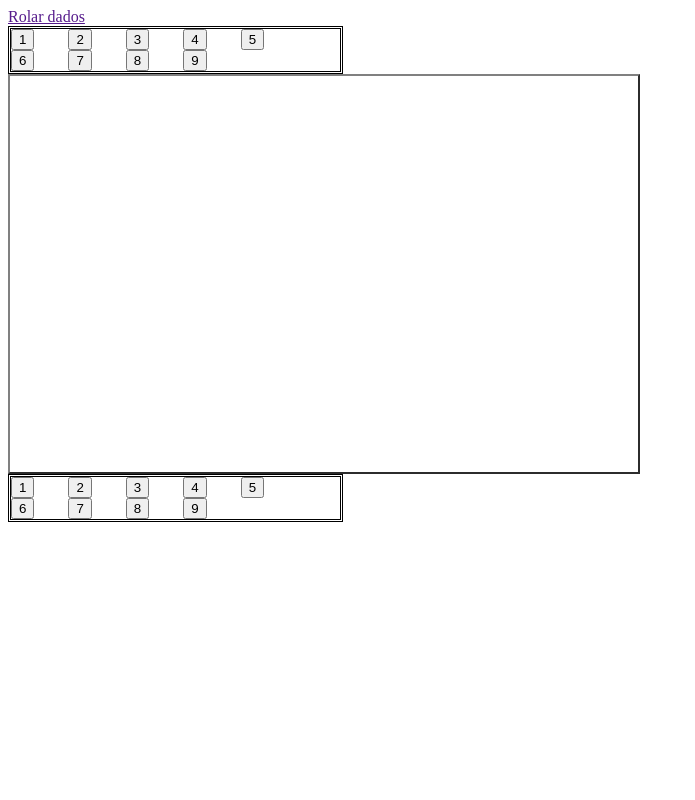
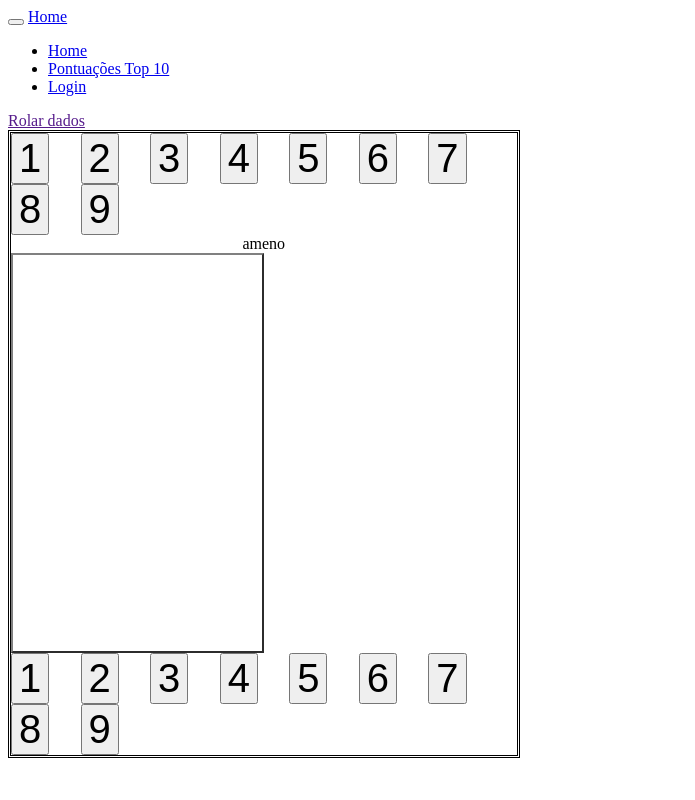
Before and after one commit to Serjux/PSI-PWS-PL1-C_2190710_2190752_2190749, a PHP site: the page made by App/webapp/view/game/tabuleiro.phtml in a window 1280 px wide. Shown: the whole page, without its empty margins (0-695 px from the left). Run offline with PHP 8.4, Linux system fonts and the light colour scheme; the template is opened without the code that fills it, so the values that code supplies are empty.

Commit message:
Design basico, facilitando a utilização do jogo.

```diff
--- a/App/webapp/model/Tabuleiro.php
+++ b/App/webapp/model/Tabuleiro.php
@@ -5,7 +5,7 @@
 {
     private $dado;
     public $resultadoDado1, $resultadoDado2;
-    public $numerosBloqueioP1, $numeroBloqueioP2;
+    public $numerosBloqueioP1, $numerosBloqueioP2;
 
     public function __construct() {
         $this->dado = new Dado();
--- a/App/webapp/view/game/tabuleiro.phtml
+++ b/App/webapp/view/game/tabuleiro.phtml
@@ -2,19 +2,10 @@
 
 use ArmoredCore\WebObjects\Data;
 use ArmoredCore\WebObjects\URL;
-
+\ArmoredCore\WebObjects\Layout::includeLayout('header');
 $engine = Data::get('ge');
 ?>
-<!doctype html>
-<html lang="pt">
-<head>
-    <meta charset="UTF-8">
-    <meta name="viewport"
-          content="width=device-width, user-scalable=no, initial-scale=1.0, maximum-scale=1.0, minimum-scale=1.0">
-    <meta http-equiv="X-UA-Compatible" content="ie=edge">
-    <title>Document</title>
-</head>
-<body>
+
 <?php
 if ($engine->getEstadoJogo() == 1) { ?>
     <a href="<?= URL::toRoute('jogo/rolardados') ?>">Rolar dados</a>
@@ -23,30 +14,53 @@
     echo $engine->tabuleiro->resultadoDado1 . ' + ' . $engine->tabuleiro->resultadoDado2;
 }
 ?>
-<div style="border: double; width: 26%">
-    <button class="b_numero" style="margin-right: 30px"> 1</button>
-    <button class="b_numero" style="margin-right: 30px"> 2</button>
-    <button class="b_numero" style="margin-right: 30px"> 3</button>
-    <button class="b_numero" style="margin-right: 30px"> 4</button>
-    <button class="b_numero" style="margin-right: 30px"> 5</button>
-    <button class="b_numero" style="margin-right: 30px"> 6</button>
-    <button class="b_numero" style="margin-right: 30px"> 7</button>
-    <button class="b_numero" style="margin-right: 30px"> 8</button>
-    <button class="b_numero"> 9</button>
+
+<div style="border: double; width: 40%">
+
+        <button class="b_numero" style="margin-right: 5.4%; font-size: 40px "> 1</button>
+
+        <button class="b_numero" style="margin-right: 5.4%; font-size: 40px"> 2</button>
+
+        <button class="b_numero" style="margin-right: 5.4%; font-size: 40px""> 3</button>
+
+        <button class="b_numero" style="margin-right: 5.4%; font-size: 40px""> 4</button>
+
+        <button class="b_numero" style="margin-right: 5.4%; font-size: 40px"> 5</button>
+
+        <button class="b_numero" style="margin-right: 5.4%; font-size: 40px"> 6</button>
+
+        <button class="b_numero" style="margin-right: 5.4%; font-size: 40px"> 7</button>
+
+        <button class="b_numero" style="margin-right: 5.4%; font-size: 40px"> 8</button>
+
+        <button class="b_numero" style="margin-right: 5.4%; font-size: 40px"> 9</button>
+
+
+<table border="2" width="50%" height="400px">
+<div style="display:inline-block; text-align: center; align: center; width: 100%">
+ameno
 </div>
-<table border="2" width="50%" height="400px">
+</table>
 
-</table>
-<div style="border: double; width: 26%">
-    <button class="b_numero2" style="margin-right: 30px"> 1</button>
-    <button class="b_numero2" style="margin-right: 30px"> 2</button>
-    <button class="b_numero2" style="margin-right: 30px"> 3</button>
-    <button class="b_numero2" style="margin-right: 30px"> 4</button>
-    <button class="b_numero2" style="margin-right: 30px"> 5</button>
-    <button class="b_numero2" style="margin-right: 30px"> 6</button>
-    <button class="b_numero2" style="margin-right: 30px"> 7</button>
-    <button class="b_numero2" style="margin-right: 30px"> 8</button>
-    <button class="b_numero2"> 9</button>
+    <button class="b_numero2" style="margin-right: 5.4%; font-size: 40px"> 1</button>
+
+    <button class="b_numero2" style="margin-right: 5.4%; font-size: 40px"> 2</button>
+
+    <button class="b_numero2" style="margin-right: 5.4%; font-size: 40px""> 3</button>
+
+    <button class="b_numero2" style="margin-right: 5.4%; font-size: 40px""> 4</button>
+
+    <button class="b_numero2" style="margin-right: 5.4%; font-size: 40px"> 5</button>
+
+    <button class="b_numero2" style="margin-right: 5.4%; font-size: 40px"> 6</button>
+
+    <button class="b_numero2" style="margin-right: 5.4%; font-size: 40px"> 7</button>
+
+    <button class="b_numero2" style="margin-right: 5.4%; font-size: 40px"> 8</button>
+
+    <button class="b_numero2" style="margin-right: 5.4%; font-size: 40px"> 9</button>
+
 </div>
+
 </body>
 </html>
--- /dev/null
+++ b/App/webapp/view/layout/header.phtml
@@ -0,0 +1,35 @@
+<?php
+use ArmoredCore\WebObjects\Asset;
+use ArmoredCore\Facades\AssetBundler;
+use ArmoredCore\WebObjects\URL;?>
+<!doctype html>
+<html lang="pt">
+<head>
+
+    <meta charset="UTF-8">
+    <meta name="viewport"
+          content="width=device-width, user-scalable=no, initial-scale=1.0, maximum-scale=1.0, minimum-scale=1.0">
+    <meta http-equiv="X-UA-Compatible" content="ie=edge">
+    <title>Document</title>
+    <?=AssetBundler::css()?>
+    <link rel="stylesheet" href="<?= Asset::css('/bootstrap-theme.css')?>" media="screen" >
+</head>
+<body>
+<nav class="navbar navbar-default">
+    <div class="container-fluid">
+        <!-- Brand and toggle get grouped for better mobile display -->
+        <div class="navbar-header">
+            <button type="button" class="navbar-toggle collapsed" data-toggle="collapse" data-target="#bs-example-navbar-collapse-1" aria-expanded="false">
+
+            </button>
+            <a class="navbar-brand" href="#">Home</a>
+        </div>
+            <ul class="nav navbar-nav navbar-right">
+                <li><a href="#">Home</a></li>
+                <li><a href="#">Pontuações Top 10</a></li>
+                <li><a href="#">Login</a></li>
+                </li>
+            </ul>
+        </div>
+    </div>
+</nav>
```
Also changed, not shown: App/webapp/view/game/index.phtml (+7 -11 lines).
